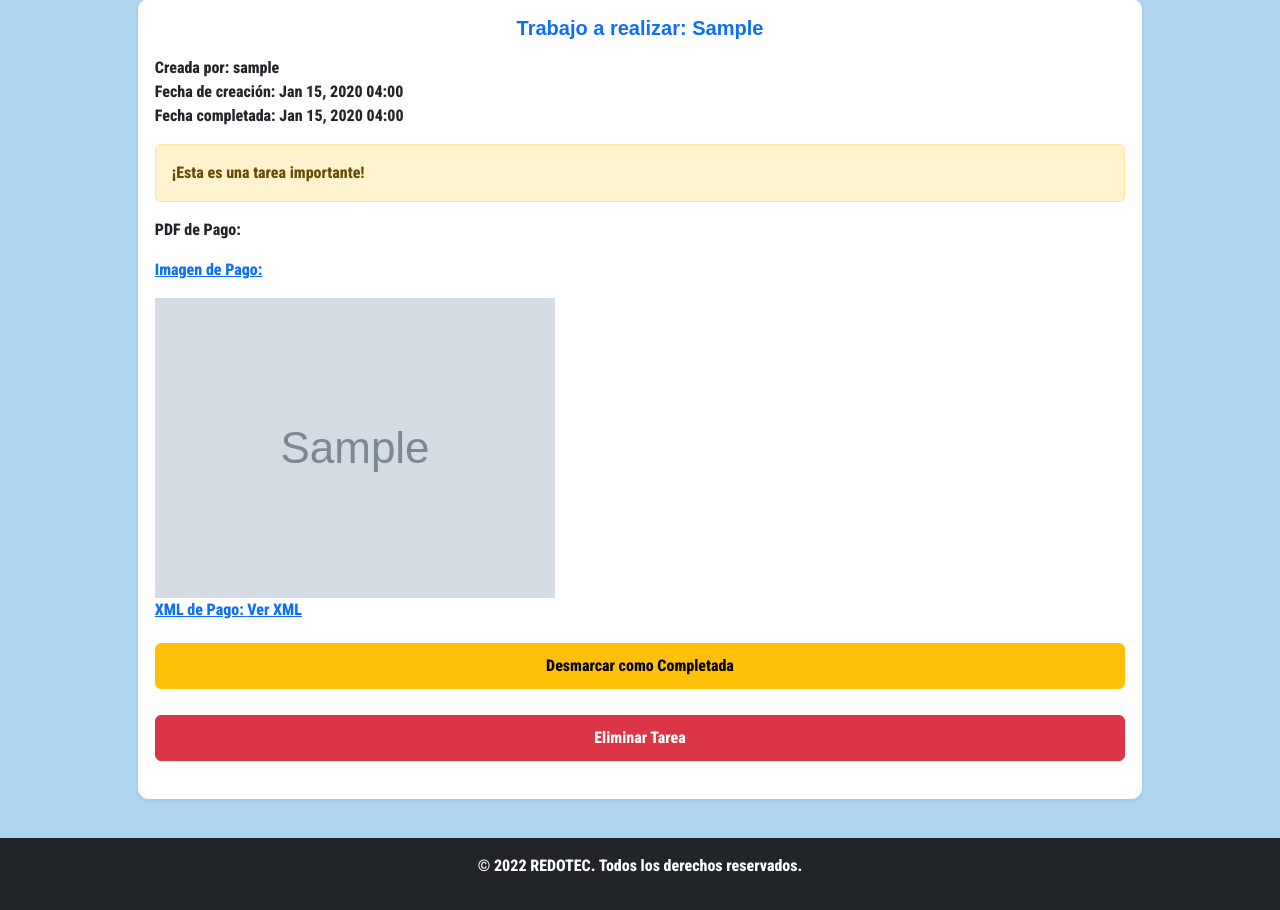
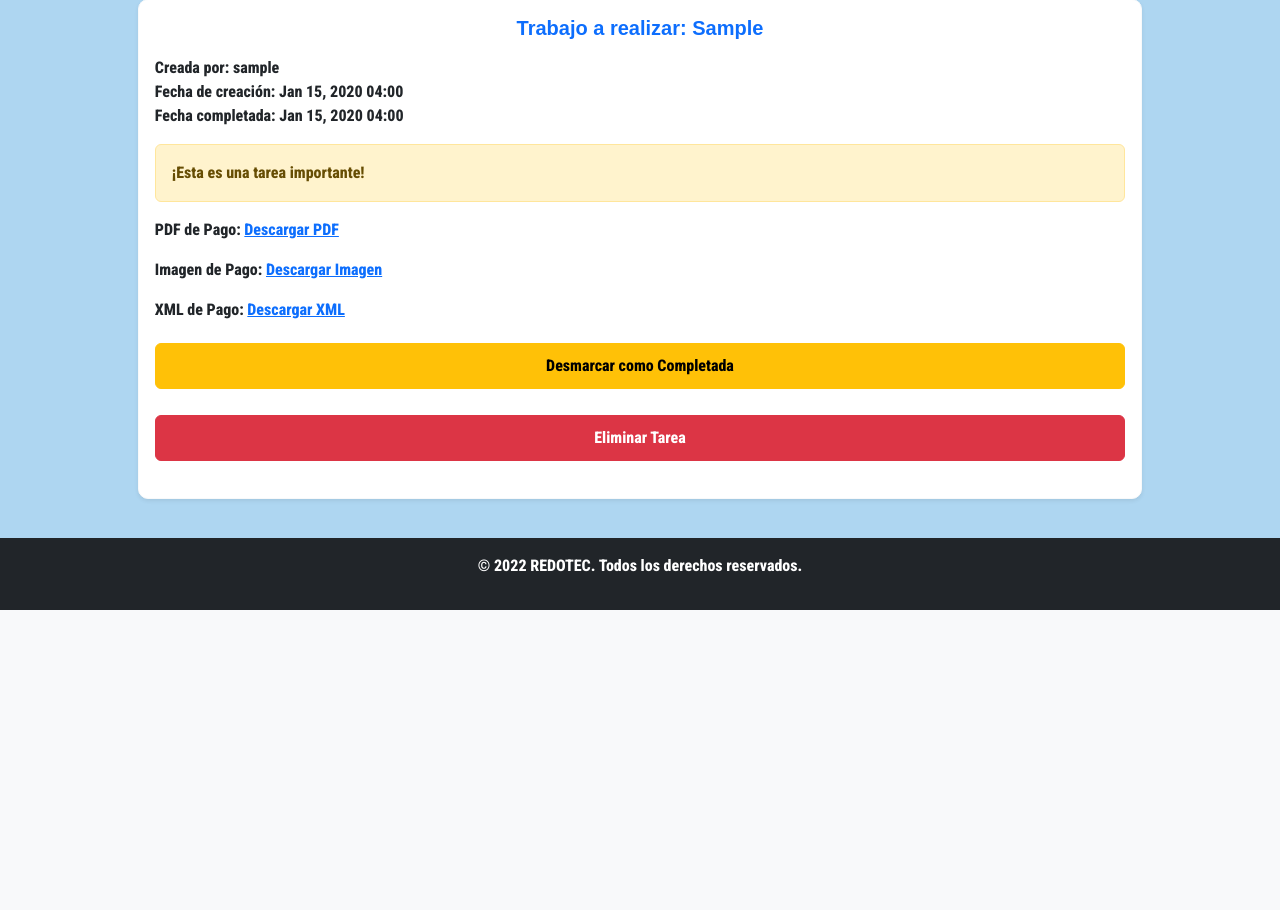
Before and after one commit to Abi-MH/redotec-app-web, a Django app: page /tasks/1/ in a window 1280 px wide. Shown: the part 202-1112 px from the top of the page. After the commit the page ends 812 px from the top, so only its background shows below. Run offline with Django 4.2, Linux system fonts and the light colour scheme; a user stored in the database is signed in; tables that the repository leaves empty hold one stand-in row (values such as "Sample post"); grey boxes marked "Sample" are stand-in pictures; some web fonts are replaced.

Commit message:
commented task_detail y se realizo changed en ver docs 3

```diff
--- a/tasks/templates/task_detail.html
+++ b/tasks/templates/task_detail.html
@@ -30,16 +30,25 @@
             <!-- Mostrar documentos si están presentes -->
             <div class="mb-3">
                 {% if task.payment_pdf %}
-                    <p><strong>PDF de Pago:</strong> <a href="{{ task.payment_pdf.url }}" target="_blank"></p>
+                    <p>
+                        <strong>PDF de Pago:</strong>
+                        <a href="{{ task.payment_pdf.url }}" download="pago_{{ task.companyname|slugify }}.pdf">Descargar PDF</a>
+                    </p>
                 {% endif %}
                 {% if task.payment_image %}
-                <p><strong>Imagen de Pago:</strong></p>
-                <img src="{{ task.payment_image.url }}" alt="Imagen de Pago" class="img-fluid">
+                    <p>
+                        <strong>Imagen de Pago:</strong>
+                        <a href="{{ task.payment_image.url }}" download="imagen_pago_{{ task.companyname|slugify }}.jpg">Descargar Imagen</a>
+                    </p>
                 {% endif %}
                 {% if task.payment_xml %}
-                    <p><strong>XML de Pago:</strong> <a href="{{ task.payment_xml.url }}" target="_blank">Ver XML</a></p>
+                    <p>
+                        <strong>XML de Pago:</strong>
+                        <a href="{{ task.payment_xml.url }}" download="pago_{{ task.companyname|slugify }}.xml">Descargar XML</a>
+                    </p>
                 {% endif %}
             </div>
+
 
             <!-- Mensajes de error -->
             {% if error %}
```
